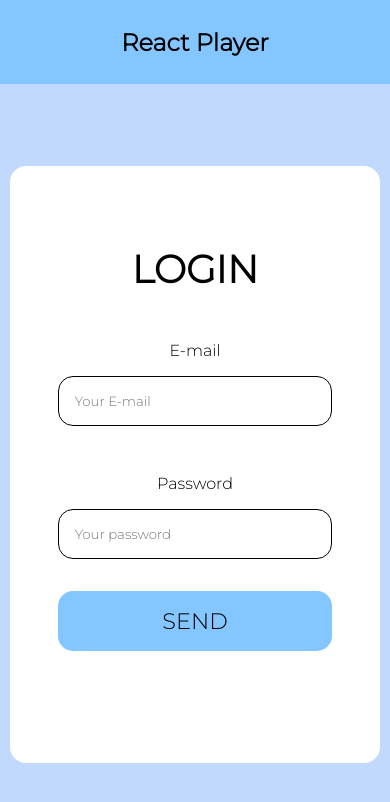
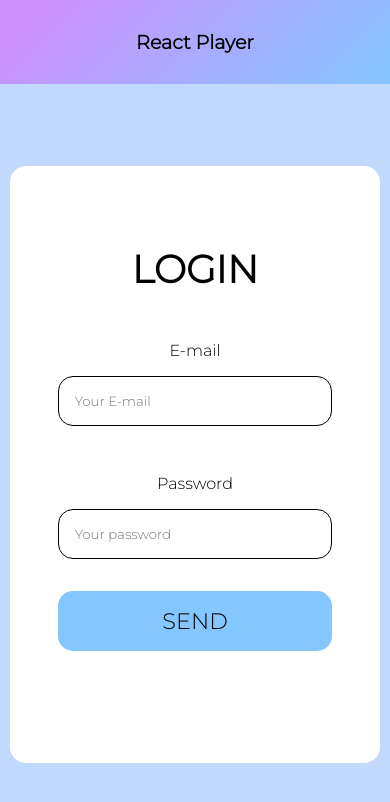
Before and after one commit to martapvalls/react-player, a React (Create React App) app: page /login in a window 390 px wide. Shown: the top 802 px of the page. Built offline with nearby package versions, Linux system fonts and the light colour scheme.

Commit message:
improve css and make it responsive

```diff
--- a/src/components/Film/Film.css
+++ b/src/components/Film/Film.css
@@ -20,3 +20,10 @@
     color: red;
     font-size: 1.2rem;
 }
+
+@media only screen and (max-width:600px){
+    .film__fav{
+        position: static;
+    }
+
+ }
--- a/src/components/Films/Films.css
+++ b/src/components/Films/Films.css
@@ -38,3 +38,13 @@
     position: relative;
     padding-bottom: 4%;
 }
+
+@media only screen and (max-width:600px){
+    .films__container{
+        padding-top: 2rem;
+    }
+
+    .films__list{
+        justify-content: flex-start;
+    }
+ }
--- a/src/components/Header/Header.css
+++ b/src/components/Header/Header.css
@@ -1,10 +1,11 @@
 .header{
-    background-color: rgb(132, 198, 255);
     margin: 0;
     height: 10vh;
     display: flex;
     justify-content: space-around;
     align-items: center;
+    border-radius: 0 0 85% 75% / 80%;
+    background-image: linear-gradient( 135deg, #9f05ff69 10%,  rgb(132, 198, 255) 100%);
 }
 
 .header__title{
@@ -20,3 +21,10 @@
 .user__avatar{
     max-width: 50px;
 }
+
+@media only screen and (max-width:600px){
+   .header{
+       border-radius: 0;
+       font-size: .8rem;
+   }
+}
--- a/src/components/Player/Player.css
+++ b/src/components/Player/Player.css
@@ -2,14 +2,13 @@
     display: flex;
     flex-wrap: wrap;
     padding-top: 1.4rem;
-    border: 1px solid black;
     min-height: 90vh;
     justify-content: center;
     align-items: center;
 }
 
 .player__img{
-    max-width: 40%;
+    width: 40%;
     margin-bottom: 1.2rem;
     box-shadow: 4px 4px 8px rgb(132, 198, 255);
 }
@@ -32,8 +31,34 @@
     align-items: center;
 }
 
+
+
 .player__back{
     align-self: flex-start;
     margin-left: 5%;
     color: rgb(132, 198, 255);
 }
+
+.player__back:hover{
+    transform: translate(-10px, 0px);
+}
+
+
+@media only screen and (max-width:600px){
+    .player__title{
+        font-size: 1.4rem;
+    }
+
+    .player__info{
+        height: 60vh;
+        width: 90vw;
+    }
+
+    .player__img{
+        width: 150px;
+    }
+
+    .react-player{
+        height: inherit;
+    }
+ }
--- a/src/index.css
+++ b/src/index.css
@@ -4,6 +4,11 @@
     margin: 0;
     font-family: 'Montserrat', sans-serif;
     box-sizing: border-box;
+
+}
+
+#root{
+    background-color: rgb(237, 243, 252);
 }
 
 a{
```
Also changed, not shown: 1 other file (tests, documents, lock files or other folders).
